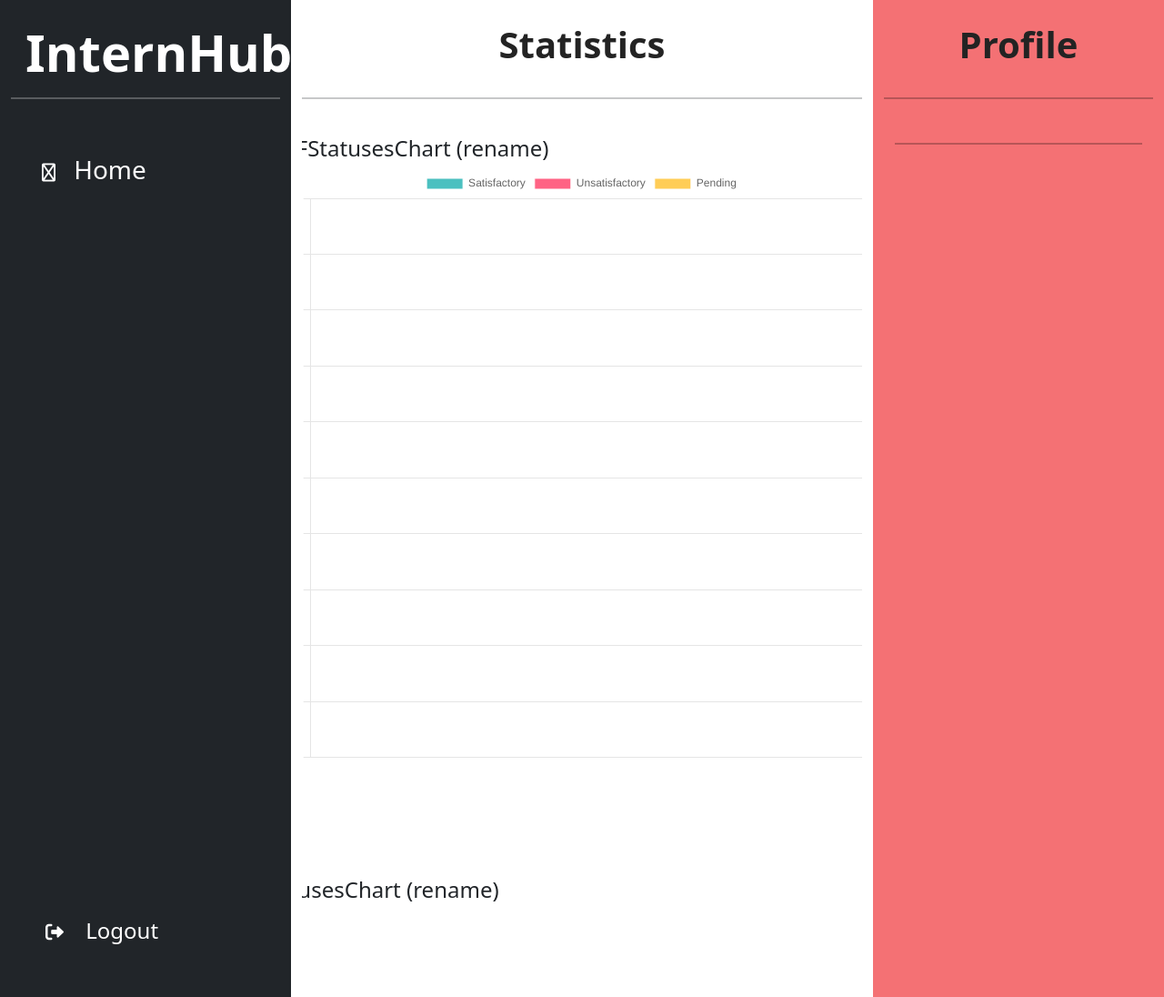
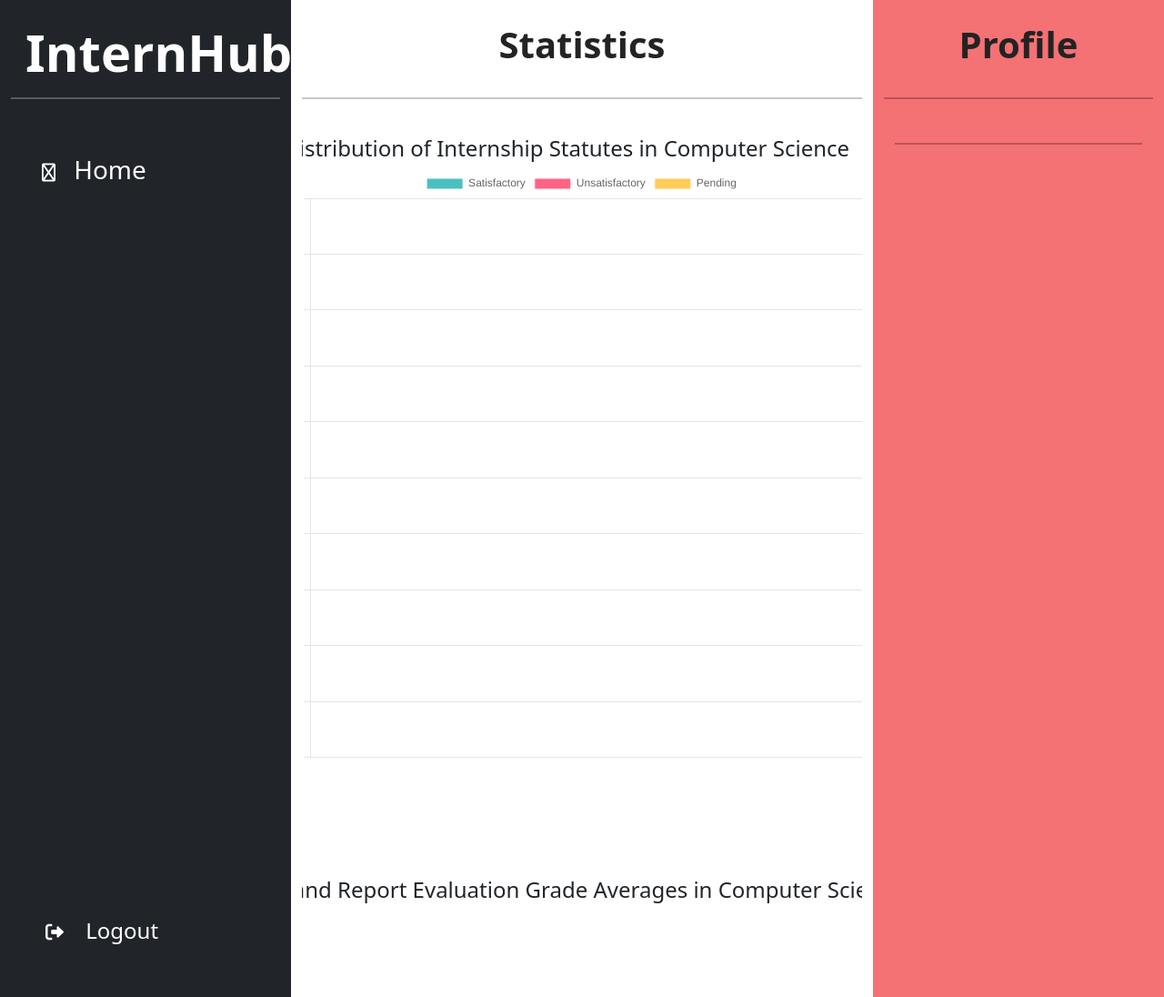
Before and after one commit to SarperArda/InternHub, a Django app: template InternHub/reports/templates/reports/statistics.html in a window 1280 px wide. Shown: the whole page at 91% size. Run offline with Django 4.2, Linux system fonts and the light colour scheme; the template is opened without the code that fills it: values that come from a table or form of the project are taken from there, others are empty; data comes from the database, SQL or seed files in the repository; tables that the repository leaves empty hold one stand-in row (values such as "Sample post"); some libraries are stand-ins or nearby versions.

Commit message:
Very final commit (hopefully).

```diff
--- a/InternHub/reports/templates/reports/statistics.html
+++ b/InternHub/reports/templates/reports/statistics.html
@@ -114,11 +114,11 @@
                                     style="display: flex; justify-content: center;
                                         align-items: center; flex-direction: column;">
                                     <li class="mb-5" style="width: 60vh; height: 70vh;">
-                                        <h4>PFStatusesChart (rename)</h4>
+                                        <h4>Distribution of Internship Statutes in {{ statistic.department }}</h4>
                                         <canvas id="PFStatusesChart" class="chart-canvas"></canvas>
                                     </li>
                                     <li class="mb-3" style="width: 70vh; height: 40vh;">
-                                        <h4>PFStatusesChart (rename)</h4>
+                                        <h4>Work and Report Evaluation Grade Averages in {{ statistic.department }}</h4>
                                         <canvas id="AGStudentsChart" class="chart-canvas"></canvas>
                                     </li>
                                 </ul>
```
